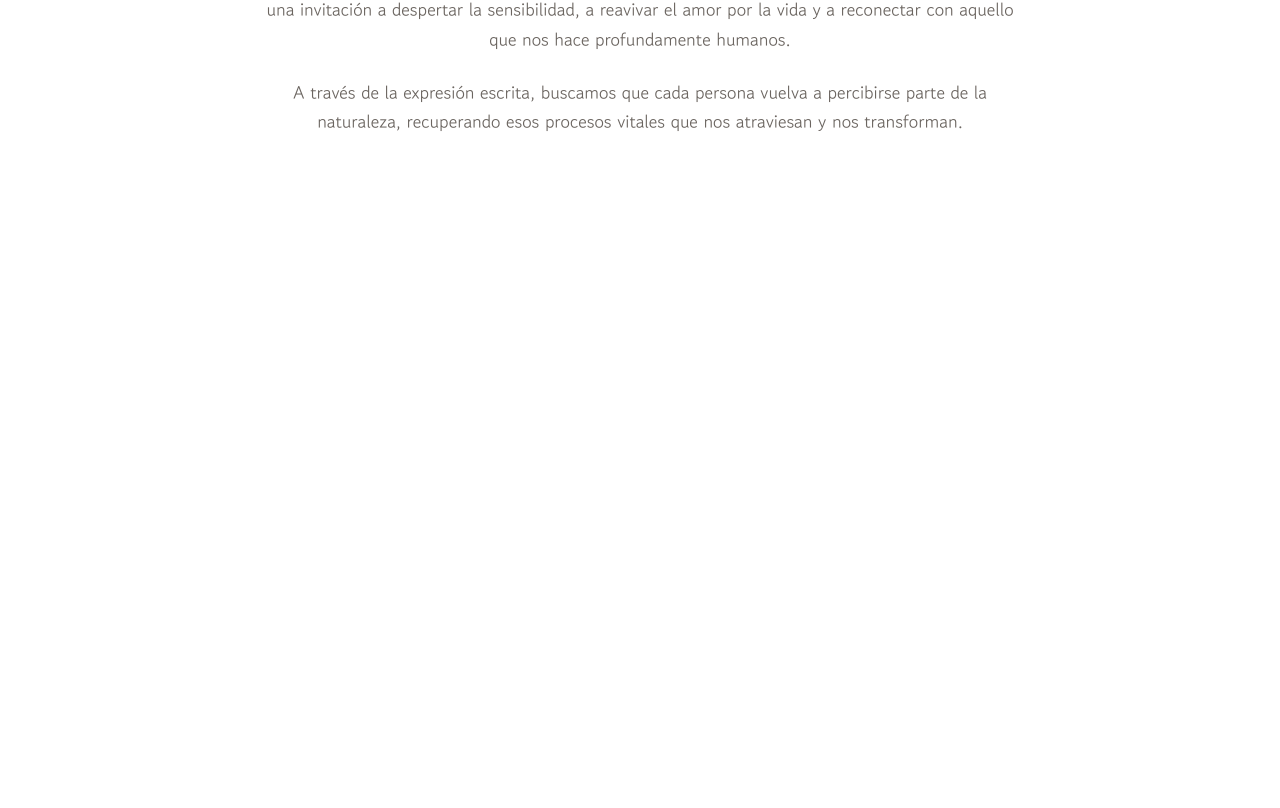
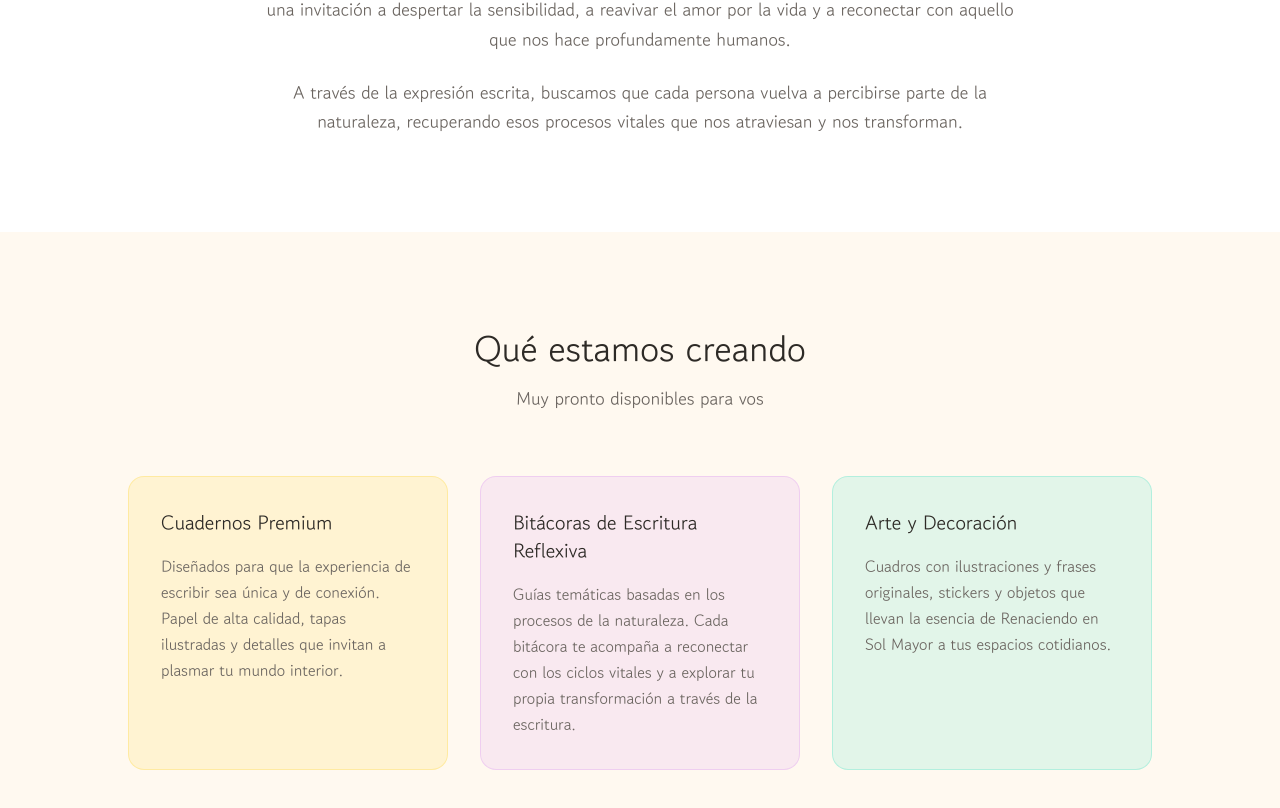
Before and after one commit to nahuelbonader/renaciendo-web, a Next.js app: page / in a window 1280 px wide. Shown: the part 1002-1810 px from the top of the page. Before the commit the page ends 1234 px from the top, so only its background shows below. Built offline with nearby package versions, Linux system fonts and the light colour scheme.

Commit message:
feat: add Products section with three product previews

```diff
--- a/app/page.tsx
+++ b/app/page.tsx
@@ -1,11 +1,13 @@
 import Hero from "@/components/Hero";
 import About from "@/components/About";
+import Products from "@/components/Products";
 
 export default function Home() {
   return (
     <main>
       <Hero />
       <About />
+      <Products />
     </main>
   );
 }
--- /dev/null
+++ b/components/Products.tsx
@@ -0,0 +1,39 @@
+import { landing } from "@/content/landing";
+
+const accentStyles = [
+  "bg-brand-secondary/20 border-brand-secondary/40",
+  "bg-brand-primary/20 border-brand-primary/40",
+  "bg-brand-tertiary/20 border-brand-tertiary/40",
+];
+
+export default function Products() {
+  const { products } = landing;
+
+  return (
+    <section id="products" className="py-24 px-4 bg-surface-soft">
+      <div className="max-w-5xl mx-auto">
+        <h2 className="text-3xl md:text-4xl text-text-primary text-center mb-4">
+          {products.title}
+        </h2>
+        <p className="text-center text-text-secondary mb-16 text-lg">
+          {products.subtitle}
+        </p>
+        <div className="grid md:grid-cols-3 gap-8">
+          {products.items.map((product, index) => (
+            <div
+              key={product.title}
+              className={`rounded-2xl border p-8 ${accentStyles[index]} transition-transform hover:scale-105`}
+            >
+              <h3 className="text-xl text-text-primary mb-4">
+                {product.title}
+              </h3>
+              <p className="text-text-secondary leading-relaxed">
+                {product.description}
+              </p>
+            </div>
+          ))}
+        </div>
+      </div>
+    </section>
+  );
+}
```
